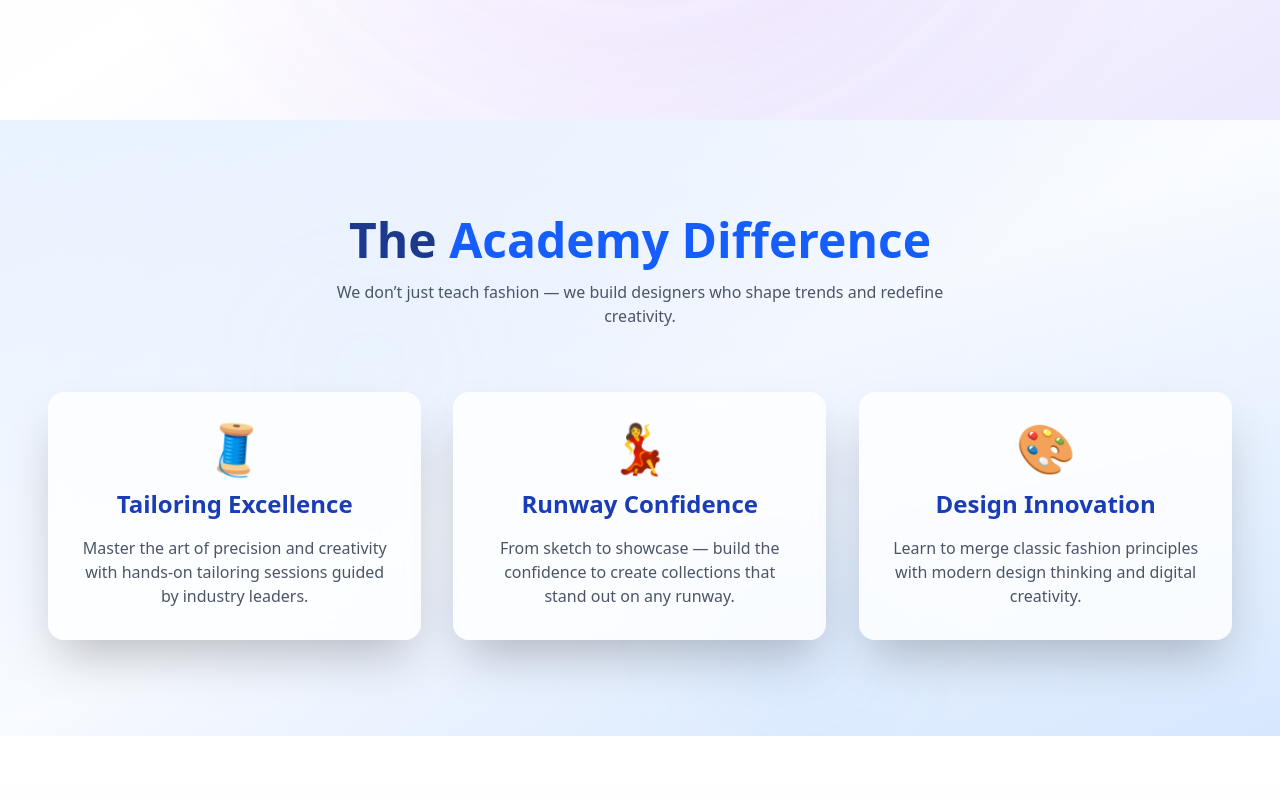
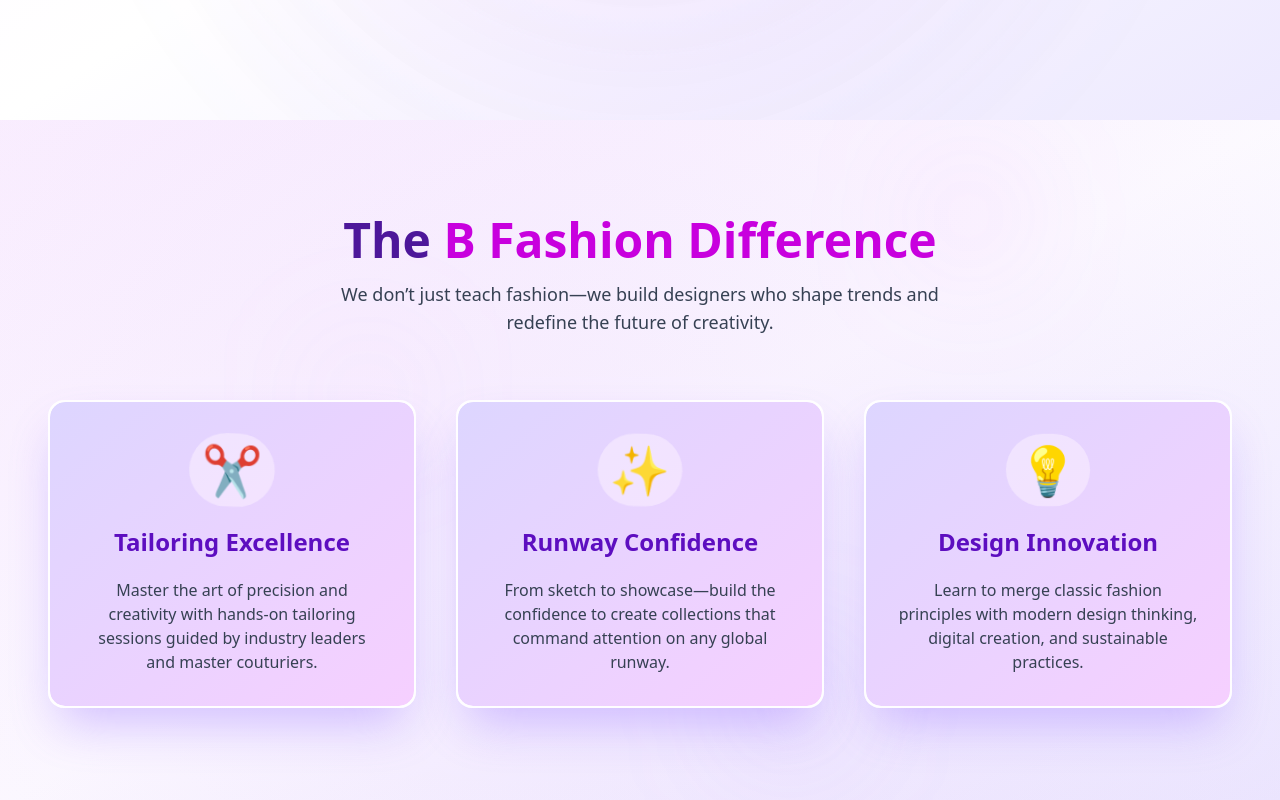
Before and after one commit to apreezofficial/6kfashion, a Next.js app: page / in a window 1280 px wide. Shown: the part 680-1480 px from the top of the page. Built offline with nearby package versions, Linux system fonts and the light colour scheme.

Commit message:
Update AcademyDifference.tsx

```diff
--- a/src/app/AcademyDifference.tsx
+++ b/src/app/AcademyDifference.tsx
@@ -1,37 +1,45 @@
 "use client";
 import React from "react";
-import Tilt from "react-parallax-tilt";
+// Removed: import Tilt from "react-parallax-tilt";
 import { motion } from "framer-motion";
 
 const differences = [
   {
     title: "Tailoring Excellence",
-    desc: "Master the art of precision and creativity with hands-on tailoring sessions guided by industry leaders.",
-    icon: "🧵",
+    desc: "Master the art of precision and creativity with hands-on tailoring sessions guided by industry leaders and master couturiers.",
+    icon: "✂️",
   },
   {
     title: "Runway Confidence",
-    desc: "From sketch to showcase — build the confidence to create collections that stand out on any runway.",
-    icon: "💃",
+    desc: "From sketch to showcase—build the confidence to create collections that command attention on any global runway.",
+    icon: "✨",
   },
   {
     title: "Design Innovation",
-    desc: "Learn to merge classic fashion principles with modern design thinking and digital creativity.",
-    icon: "🎨",
+    desc: "Learn to merge classic fashion principles with modern design thinking, digital creation, and sustainable practices.",
+    icon: "💡",
   },
 ];
 
 const AcademyDifference: React.FC = () => {
+  // --- Violet/Fuchsia Theming ---
+  const PRIMARY_TEXT = "text-violet-900";
+  const SECONDARY_TEXT = "text-gray-700";
+  const ACCENT_COLOR = "text-fuchsia-600";
+  const LIGHT_BG = "from-fuchsia-50 via-white to-violet-100"; // Light background gradient
+  const CARD_TEXT = "text-violet-800";
+  const CARD_SHADOW = "shadow-violet-400/50";
+
   return (
     <section
       id="difference"
-      className="relative py-24 px-6 md:px-12 bg-gradient-to-br from-blue-50 via-white to-blue-100 overflow-hidden"
+      className={`relative py-24 px-6 md:px-12 bg-gradient-to-br ${LIGHT_BG} overflow-hidden`}
     >
-      {/* Subtle moving light effect */}
+      {/* Subtle moving glow effect - now violet/fuchsia */}
       <motion.div
         animate={{ backgroundPosition: ["0% 50%", "100% 50%"] }}
         transition={{ duration: 12, repeat: Infinity, ease: "linear" }}
-        className="absolute inset-0 bg-[radial-gradient(circle_at_center,rgba(59,130,246,0.08)_0%,transparent_80%)] bg-[length:200%_200%]"
+        className="absolute inset-0 bg-[radial-gradient(circle_at_center,rgba(168,85,247,0.1)_0%,transparent_80%)] bg-[length:200%_200%]"
       />
 
       {/* Section Heading */}
@@ -41,36 +49,47 @@ const AcademyDifference: React.FC = () => {
         transition={{ duration: 0.8, ease: "easeOut" }}
         className="text-center mb-16 relative z-10"
       >
-        <h2 className="text-4xl md:text-5xl font-extrabold text-blue-900 mb-4">
-          The <span className="text-blue-600">Academy Difference</span>
+        <h2 className={`text-4xl md:text-5xl font-extrabold ${PRIMARY_TEXT} mb-4`}>
+          The <span className={ACCENT_COLOR}>B Fashion Difference</span>
         </h2>
-        <p className="text-gray-600 max-w-2xl mx-auto">
-          We don’t just teach fashion — we build designers who shape trends and redefine creativity.
+        <p className={`text-lg ${SECONDARY_TEXT} max-w-2xl mx-auto`}>
+          We don’t just teach fashion—we build designers who shape trends and redefine the future of creativity.
         </p>
       </motion.div>
 
-      {/* 3D Tilt Cards */}
-      <div className="grid grid-cols-1 md:grid-cols-3 gap-8 relative z-10">
+      {/* Cards Grid */}
+      <div className="grid grid-cols-1 md:grid-cols-3 gap-10 relative z-10">
         {differences.map((item, index) => (
           <motion.div
             key={index}
             initial={{ opacity: 0, y: 50, scale: 0.9 }}
             whileInView={{ opacity: 1, y: 0, scale: 1 }}
-            transition={{ delay: index * 0.2, duration: 0.7, type: "spring" }}
+            transition={{ delay: index * 0.2, duration: 0.7, type: "spring", stiffness: 100 }}
+            className="group" // Used group class for hover effects
           >
-            <Tilt
-              tiltMaxAngleX={15}
-              tiltMaxAngleY={15}
-              perspective={1000}
-              transitionSpeed={1200}
-              scale={1.05}
-              gyroscope={true}
-              className="bg-white/80 backdrop-blur-lg rounded-2xl shadow-2xl p-8 hover:shadow-blue-200 transition duration-500"
+            {/* Replaced Tilt with a standard div, added CSS hover for lift/scale effect */}
+            <div
+              className={`
+                relative bg-white/90 backdrop-blur-lg rounded-2xl p-8 h-full
+                shadow-2xl ${CARD_SHADOW} transition duration-500
+                transform group-hover:scale-[1.03] group-hover:-translate-y-1
+
+                /* ELEGANT FLUID BORDER */
+                border-2 border-transparent
+                group-hover:border-fuchsia-400/70 /* Highlight border on hover */
+
+                /* Custom gradient border effect on load/idle */
+                after:content-[''] after:absolute after:inset-0 after:rounded-[15px]
+                after:p-[2px] after:bg-gradient-to-br after:from-violet-200 after:to-fuchsia-200
+                after:z-[-1] after:[mask:linear-gradient(#fff_0_0)content-box,linear-gradient(#fff_0_0)]
+                after:[mask-composite:exclude]
+              `}
             >
-              <div className="flex flex-col items-center text-center space-y-4">
+              <div className="flex flex-col items-center text-center space-y-5">
+                {/* Icon Animation with new colors */}
                 <motion.div
                   animate={{
-                    rotate: [0, 10, -10, 0],
+                    rotate: [0, 5, -5, 0], // Subtle icon animation
                     scale: [1, 1.1, 1],
                   }}
                   transition={{
@@ -79,28 +98,33 @@ const AcademyDifference: React.FC = () => {
                     ease: "easeInOut",
                     delay: index * 0.3,
                   }}
-                  className="text-5xl"
+                  className={`text-5xl p-3 rounded-full ${ACCENT_COLOR} bg-fuchsia-50/50`}
                 >
                   {item.icon}
                 </motion.div>
-                <h3 className="text-2xl font-bold text-blue-800">{item.title}</h3>
-                <p className="text-gray-600">{item.desc}</p>
+                <h3 className={`text-2xl font-extrabold ${CARD_TEXT}`}>{item.title}</h3>
+                <p className={SECONDARY_TEXT}>{item.desc}</p>
               </div>
-            </Tilt>
+            </div>
           </motion.div>
         ))}
       </div>
 
-      {/* Floating soft particles */}
+      {/* Floating soft particles - now purple/fuchsia */}
       <motion.div
         animate={{ y: [0, -15, 0] }}
         transition={{ repeat: Infinity, duration: 6, ease: "easeInOut" }}
-        className="absolute top-1/3 left-1/4 w-24 h-24 bg-blue-300/10 blur-3xl rounded-full"
+        className="absolute top-1/3 left-1/4 w-24 h-24 bg-fuchsia-300/10 blur-3xl rounded-full"
       />
       <motion.div
         animate={{ y: [0, 20, 0] }}
         transition={{ repeat: Infinity, duration: 8, ease: "easeInOut" }}
-        className="absolute bottom-10 right-1/3 w-32 h-32 bg-blue-400/10 blur-3xl rounded-full"
+        className="absolute bottom-10 right-1/3 w-32 h-32 bg-violet-400/10 blur-3xl rounded-full"
+      />
+      <motion.div
+        animate={{ x: [0, 25, 0] }}
+        transition={{ repeat: Infinity, duration: 7, ease: "easeInOut" }}
+        className="absolute top-10 right-1/5 w-28 h-28 bg-fuchsia-400/10 blur-3xl rounded-full"
       />
     </section>
   );
```
